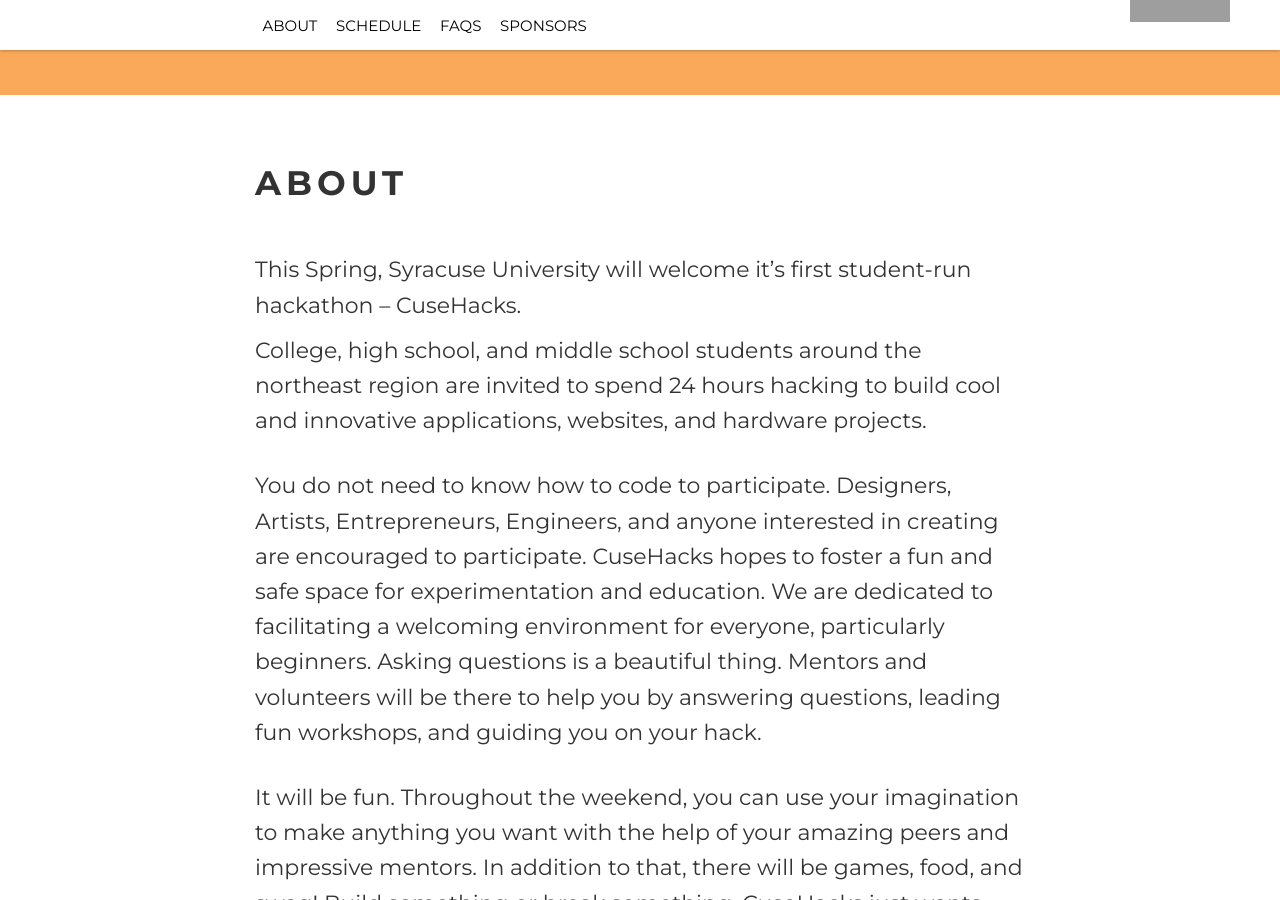
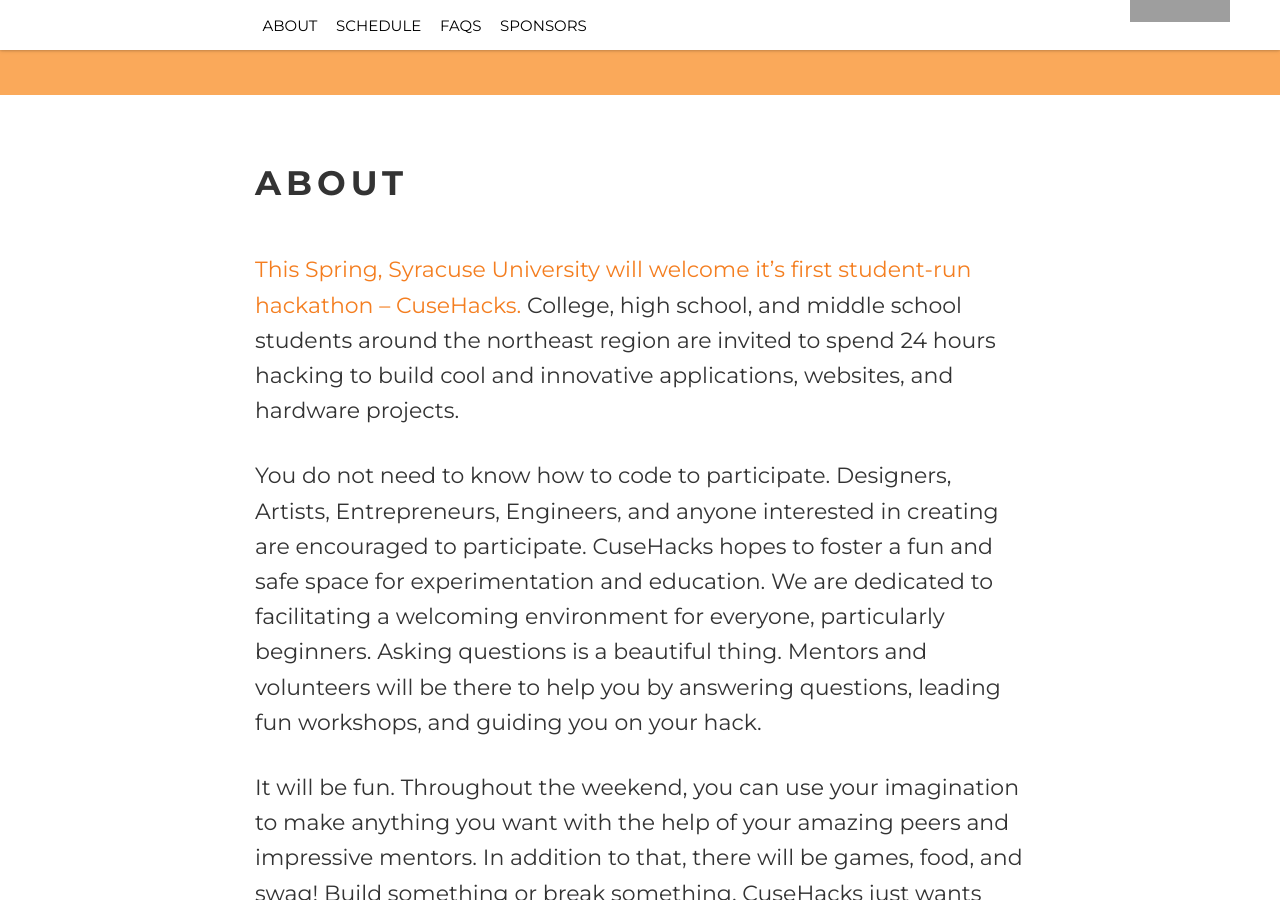
Before and after one commit to innovateorange/cusehacks, a Jekyll site: the page built from index.html, in a window 1280 px wide and 900 px high, scrolled down 895 px. Built offline with Jekyll 4.4.1, drawn with Linux system fonts in a browser that asks for light colours; nearby versions of some CDN libraries; grey boxes are pictures that could not be loaded.

Commit message:
hope it works

```diff
--- a/css/original.css
+++ b/css/original.css
@@ -197,10 +197,14 @@
   line-height: 1.6em;
 }
 
-.about p span {
+.about .sub-header {
   color: #F47E20;
   font-weight: 500;
 }
+/*.about p span {
+  color: #F47E20;
+  font-weight: 500;
+}*/
 
 /*
  * Info Section
--- a/index.html
+++ b/index.html
@@ -11,8 +11,7 @@
       <h1>ABOUT<h1>
     </div>
     <div class="col md-12">
-      <p class="sub-header">This Spring, Syracuse University will welcome it’s first student-run hackathon – CuseHacks.</p>
-      <p>
+      <p><span class="sub-header">This Spring, Syracuse University will welcome it’s first student-run hackathon – CuseHacks.</span>
         College, high school, and middle school students around the northeast region are invited to spend 24 hours hacking to build cool and innovative applications, websites, and hardware projects.
       </p>
       <br>
```
